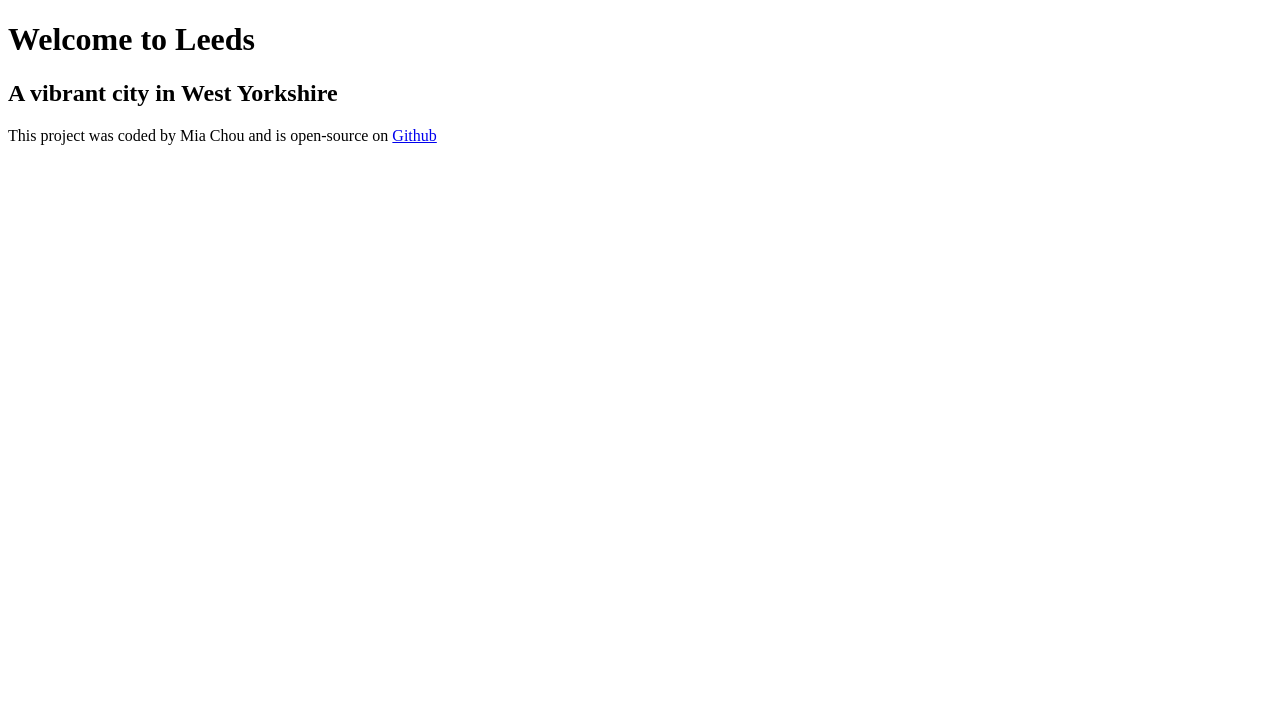
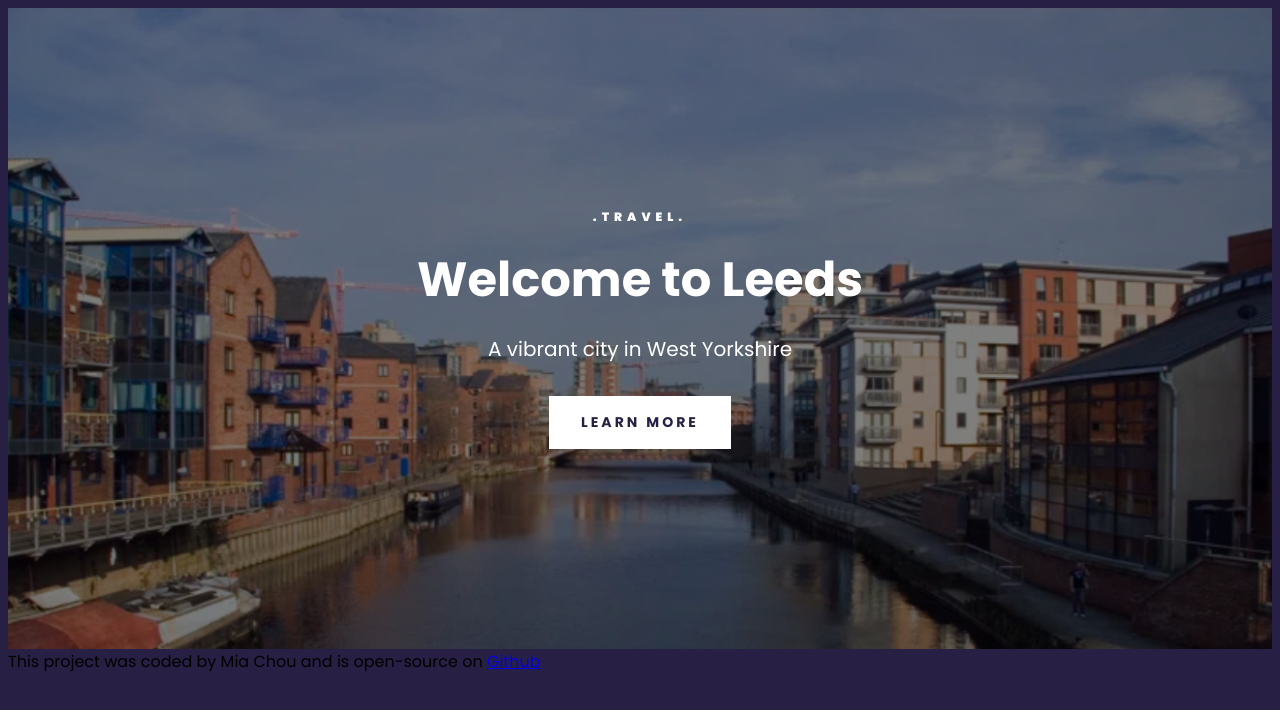
Before and after one commit to mia-chou/leeds-travel-project, a plain HTML site: page index.html in a window 1280 px wide. Drawn offline with Linux system fonts and the light colour scheme.

Commit message:
Added the header of travelling project

```diff
--- a/index.html
+++ b/index.html
@@ -5,26 +5,29 @@
     <meta name="viewport" content="width=device-width, initial-scale=1.0">
     <link rel="preconnect" href="https://fonts.googleapis.com" />
     <link rel="preconnect" href="https://fonts.gstatic.com" crossorigin />
-    <link
-      href="https://fonts.googleapis.com/css2?family=Poppins:ital,wght@0,100;0,200;0,300;0,400;0,500;0,600;0,700;0,800;0,900;1,100;1,200;1,300;1,400;1,500;1,600;1,700;1,800;1,900&display=swap"
-      rel="stylesheet"
-    />
+    <link rel="preconnect" href="https://fonts.googleapis.com">
+<link rel="preconnect" href="https://fonts.gstatic.com" crossorigin>
+<link href="https://fonts.googleapis.com/css2?family=Poppins:ital,wght@0,100;0,200;0,300;0,400;0,500;0,600;0,700;0,800;0,900;1,100;1,200;1,300;1,400;1,500;1,600;1,700;1,800;1,900&display=swap" rel="stylesheet">
+
     <link rel="stylesheet" href="src/style.css"/>
     <title>Welcome to Leeds</title>
 </head>
 <body>
+    <header>
+    <h3>.TRAVEL.</h3>
     <h1>
-
-        Welcome to Leeds
+    Welcome to Leeds
     </h1>
     <h2>
         A vibrant city in West Yorkshire
     </h2>
+    <a href="#more">Learn more</a>
+</header>
 
 
 
 <footer>
-    This project was coded by Mia Chou and is open-source on <a href="https://github.com/mia-chou/leeds-travel-project">
+    This project was coded by Mia Chou and is open-source on <a href="https://github.com/mia-chou/leeds-travel-project"target="_blank">
         Github
     </a>
 </footer>
--- a/src/style.css
+++ b/src/style.css
@@ -0,0 +1,77 @@
+body{font-family: "Poppins", sans-serif;
+    background: #272044;
+
+}
+
+
+.container{
+    max-width: 1400;
+    margin: 0 auto;
+}
+
+
+
+header{
+    background-image: linear-gradient(rgba(0, 0, 0, 0.5), rgba(0, 0, 0, 0.5)),
+    url("../image/Leeds\ Dock.png");
+    background-repeat: no-repeat;
+    background-size: cover;
+    color: white;
+  text-align: center;
+  padding: 200px 0;
+}
+
+header h1{
+    font-weight: 700;
+    font-size: 96px;
+    line-height: 1;
+    margin: 30px 0;
+  }
+header h2{
+
+    font-weight: 400;
+    font-size: 40px;
+    line-height: 1.5;
+    margin: 0;
+}
+
+header h3 {
+    font-weight: 900;
+    font-size: 24px;
+    line-height: 1.5;
+    letter-spacing: 5px;
+    margin: 0;
+  }
+
+  header a {
+    font-weight: 700;
+    font-size: 14px;
+    line-height: 1.5;
+    text-align: center;
+    color: #272044;
+    padding: 16px 32px;
+    margin-top: 32px;
+    display: inline-block;
+    letter-spacing: 3px;
+    text-decoration: none;
+    text-transform: uppercase;
+    background: white;
+  }
+@media (max-width:800px){
+
+    header{
+
+        padding:60px 0
+    }
+}
+header h1 {
+    font-size: 48px;
+  }
+
+  header h2 {
+    font-size: 20px;
+  }
+
+  header h3 {
+    font-size: 12px;
+  }
```
